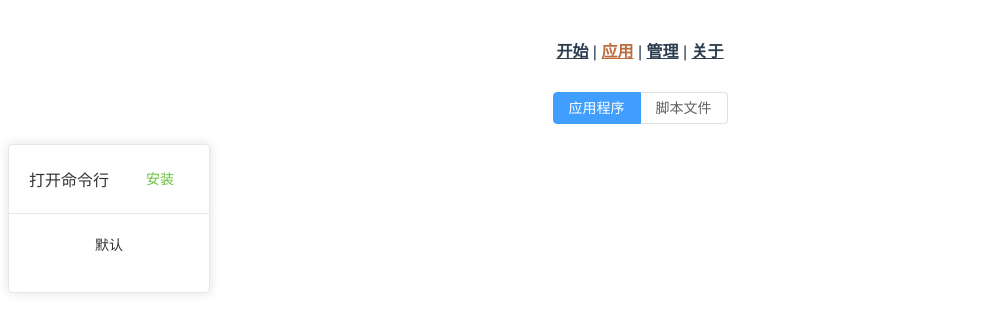
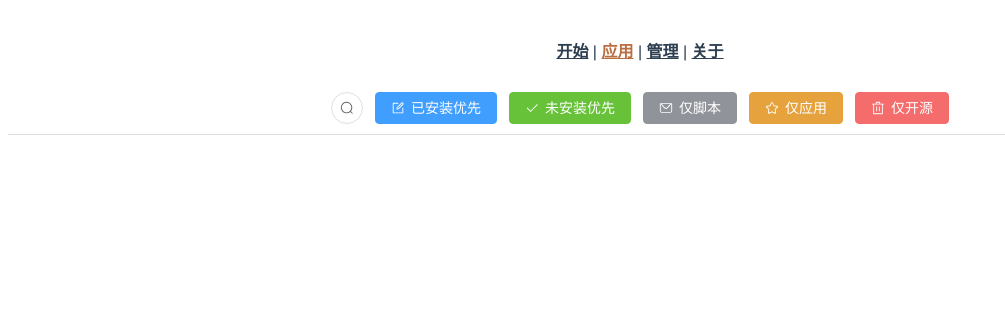
Before and after one commit to eyresimpson/insipid-desktop, a Vue app: page /store in a window 1280 px wide. Shown: the top 332 px of the page, without its empty margins (0-1005 px from the left). Built offline with nearby package versions, Linux system fonts and the light colour scheme.

Commit message:
重新修订了应用页面，增加筛选查询

```diff
--- a/src/components/store/HorizontalList.vue
+++ b/src/components/store/HorizontalList.vue
@@ -1,12 +1,13 @@
 <template>
     <div class="list-group">
         <!-- 单一窗格 -->
-        <HorizontalCard class="card" v-for="(item, index) in list" :key="index" :app="item"></HorizontalCard>
+        <StandardItemFlow class="card" v-for="(item, index) in list" :key="index" :app="item"></StandardItemFlow>
     </div>
 </template>
 
 <script lang="ts" setup>
-import HorizontalCard from '@/components/store/HorizontalCard.vue'
+// import HorizontalCard from '@/components/store/HorizontalCard.vue'
+import StandardItemFlow from '@/components/store/StandardItemFlow.vue'
 import Application from '@/type/Application';
 import { defineProps } from "vue";
 
--- /dev/null
+++ b/src/components/store/StandardItemFlow.vue
@@ -0,0 +1,40 @@
+<template>
+  <div class="item">
+    <!-- 软件卡片 -->
+    <el-row>
+      <el-col :span="6">
+        <div class="title">{{ (app as Application).name }}</div>
+      </el-col>
+      <el-col class="description" :span="12">{{
+        (app as Application).description
+      }}</el-col>
+      <el-col :span="4">
+        <el-button type="default">部署</el-button>
+      </el-col>
+    </el-row>
+  </div>
+</template>
+
+<script lang="ts" setup>
+import Application from "@/type/Application";
+import { defineProps } from "vue";
+
+defineProps({
+  app: Application,
+});
+</script>
+<style>
+.item {
+  background: rgb(177, 213, 255);
+  border: 1px solid rgb(78, 110, 255);
+  padding-top: 25px;
+  padding-bottom: 25px;
+  margin: 5px;
+}
+.title {
+  color: rgb(121, 121, 121);
+}
+.description {
+  text-align: left;
+}
+</style>
--- a/src/type/Application.ts
+++ b/src/type/Application.ts
@@ -1,9 +1,9 @@
-import ShortComment from "@/type/ShortComment"
+import ShortComment from "@/type/ShortComment";
 export default class Application {
   // 名称
   name!: string;
   // 类型(程序/脚本/主题/插件)
-    type!: string;
+  type!: "app"|"script"|"theme"|"plugin";
   // 描述
   description!: string;
   // 作者
@@ -25,5 +25,7 @@ export default class Application {
   // 评论(最高/最低/最新各3条，共计9条评论)
   comment?: ShortComment;
   // 费用
-    cost!: string
+  cost!: string;
+  // 应用状态(已安装/未安装/保持旧版本/自动更新)
+  state?: "installed"|"uninstalled"|"old-version"|"auto-update";
 }
--- a/src/views/StoreView.vue
+++ b/src/views/StoreView.vue
@@ -1,9 +1,49 @@
 <template>
   <div>
-    <el-radio-group v-model="isScript" style="margin-bottom: 20px">
+    <el-row class="ctrl-container">
+      <el-col :span="24">
+        <el-button :icon="Search" circle class="ctrl-button"></el-button>
+        <el-button
+          type="primary"
+          :icon="Edit"
+          @click="changeFilter('installed')"
+          class="ctrl-button"
+          >已安装优先</el-button
+        >
+        <el-button
+          type="success"
+          :icon="Check"
+          @click="changeFilter('uninstalled')"
+          class="ctrl-button"
+          >未安装优先</el-button
+        >
+        <el-button
+          type="info"
+          :icon="Message"
+          @click="changeFilter('script')"
+          class="ctrl-button"
+          >仅脚本</el-button
+        >
+        <el-button
+          type="warning"
+          :icon="Star"
+          @click="changeFilter('app')"
+          class="ctrl-button"
+          >仅应用</el-button
+        >
+        <el-button
+          type="danger"
+          :icon="Delete"
+          @click="changeFilter('opensource')"
+          class="ctrl-button"
+          >仅开源</el-button
+        >
+      </el-col>
+    </el-row>
+    <!-- <el-radio-group v-model="isScript" style="margin-bottom: 20px">
       <el-radio-button label="app">应用程序</el-radio-button>
       <el-radio-button label="script">脚本文件</el-radio-button>
-    </el-radio-group>
+    </el-radio-group> -->
     <HorizontalList :list="appList"></HorizontalList>
   </div>
 </template>
@@ -11,12 +51,24 @@
 <script lang="ts" setup>
 import HorizontalList from "@/components/store/HorizontalList.vue";
 import Application from "@/type/Application";
-import { ref } from "vue";
-let appList: Array<Application> = [];
-const isScript = ref("app");
+import {
+  Check,
+  Delete,
+  Edit,
+  Message,
+  Search,
+  Star,
+} from "@element-plus/icons-vue";
+import { reactive } from "vue";
+// import { ref } from "vue";
+// let appList: Array<Application> = [];
+let appList = reactive(Array<Application>());
+// const filter = ref("none");
 
-appList.push({
-  name: "打开命令行",
+const changeFilter = (filter: string) => {
+  appList.length = 0;
+  const app:Application ={
+    name: "打开行",
     type: "script",
     description: "一个简单的脚本",
     author: "aine",
@@ -27,6 +79,18 @@ appList.push({
     size: "1220kb",
     language: "zh-CN",
     cost: "0￥",
-});
-
+    state:"uninstalled"
+  }
+  appList.push(app);
+  // console.log(filter);
+};
 </script>
+<style>
+.ctrl-button {
+  margin-bottom: 10px;
+}
+.ctrl-container {
+  margin-bottom: 25px;
+  border-bottom: 1px solid rgb(221, 221, 221);
+}
+</style>
```
Lines whose indentation alone changed are shown as unchanged.
